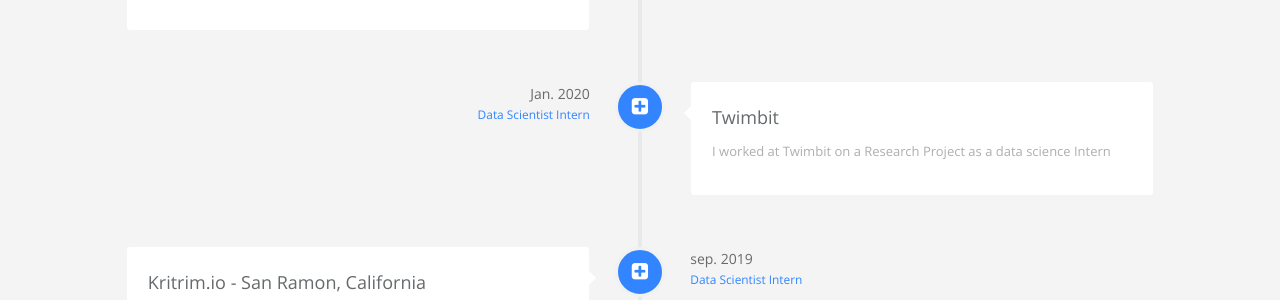
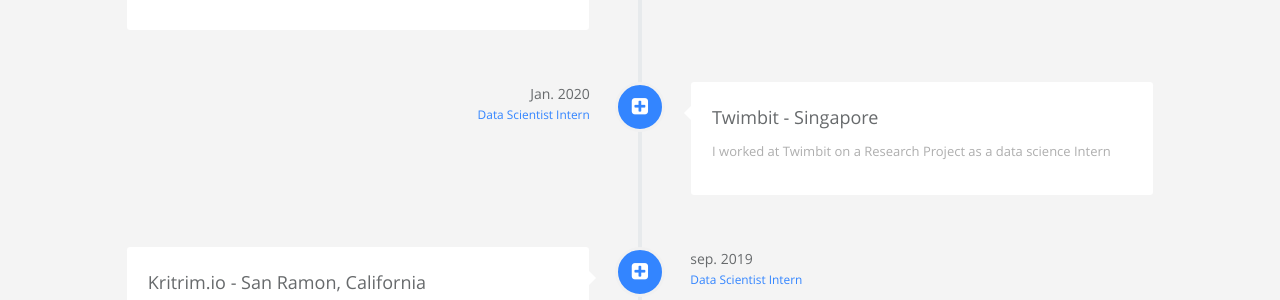
Before and after one commit to mounicarajput/modern-whale, a Jekyll site: the page built from index.html, in a window 1280 px wide and 900 px high, scrolled down 1004 px. Shown: the part 155-455 px from the top of the window. Built offline with Jekyll 4.4.1, drawn with Linux system fonts in a browser that asks for light colours.

Commit message:
careers.yml: updated detail in name

```diff
--- a/_data/index/careers.yml
+++ b/_data/index/careers.yml
@@ -13,7 +13,7 @@
   icon: fa-plus-square
   present: true
 - name:
-    detail: Twimbit
+    detail: Twimbit - Singapore
     i18n: company_b
   desc:
     detail: I worked at Twimbit on a Research Project as a data science Intern
```
